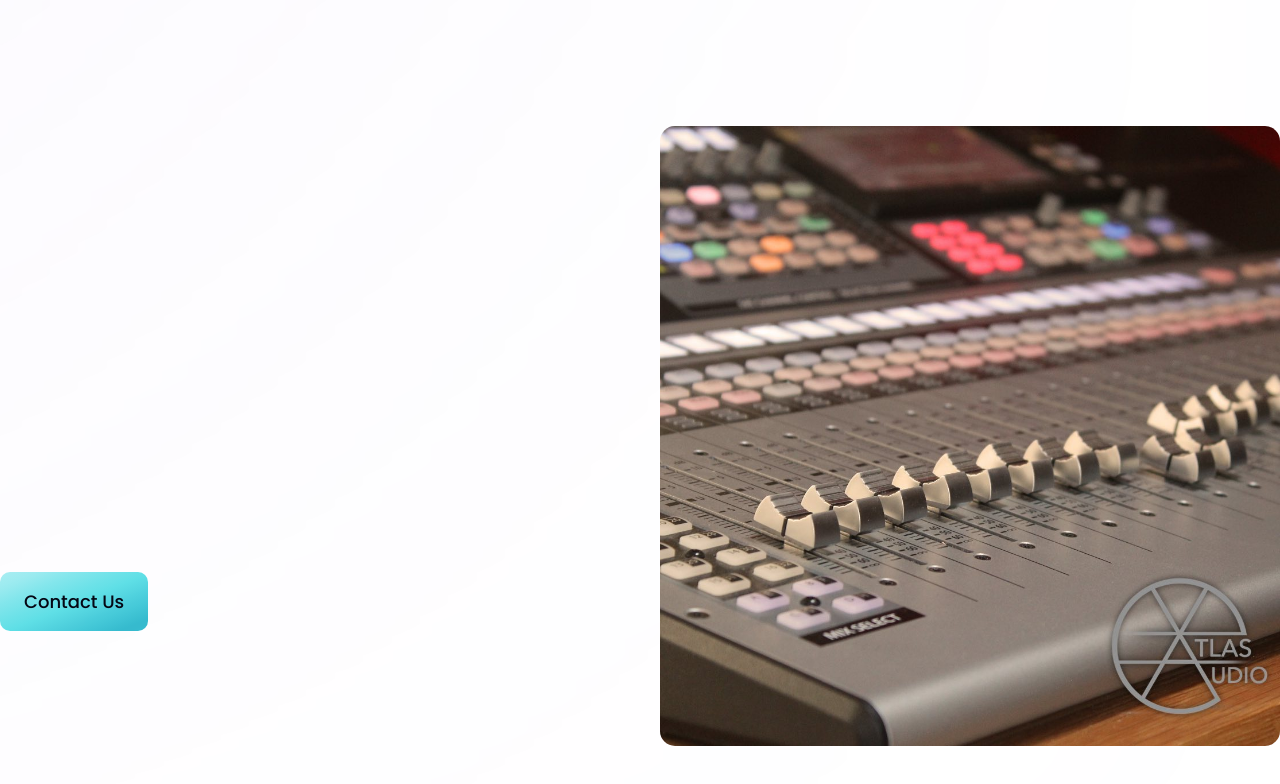
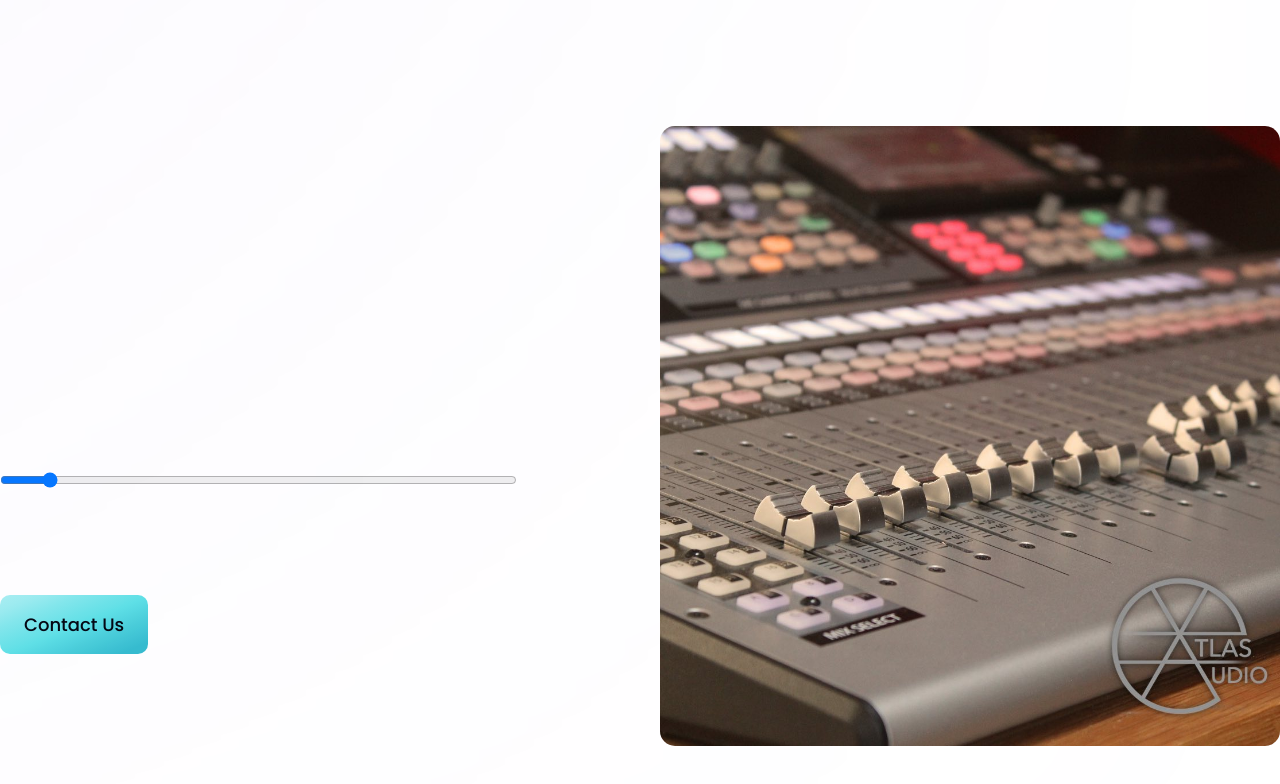
Before and after one commit to Norman-Ben/atlas_audio_website, a Next.js app: page /components/WhatWeDo in a window 1280 px wide. Shown: the part 1434-2218 px from the top of the page. Built offline with nearby package versions, Linux system fonts and the light colour scheme.

Commit message:
add basic PricingSlider component (no state yet)

```diff
--- /dev/null
+++ b/pages/components/PricingSlider.js
@@ -0,0 +1,22 @@
+import React from 'react';
+import styles, { layout } from '../style';
+import ContactUsButton from './ContactUsButton';
+
+export default function PricingSlider() {
+  return (
+    <div className="w-full md:w-5/6 my-10">
+      <input
+        type="range"
+        min={0}
+        max={60}
+        step={5}
+        value={5}
+        className="w-full"
+      ></input>
+      <p className={`${styles.paragraph}`}>Minutes:</p>
+      <p className={`${styles.paragraph}`}>Price:</p>
+
+      <ContactUsButton styles={'my-10'} />
+    </div>
+  );
+}
--- a/pages/components/WhatWeDo.js
+++ b/pages/components/WhatWeDo.js
@@ -1,7 +1,7 @@
 import React from 'react';
 import styles, { layout } from '../style';
-import ContactUsButton from './ContactUsButton';
 import Image from 'next/future/image';
+import PricingSlider from './PricingSlider';
 
 export default function WhatWeDo() {
   return (
@@ -63,7 +63,7 @@ export default function WhatWeDo() {
             your needs and budget. Please use the slider below for a quote based
             on total length of composition(s) required.
           </p>
-          <ContactUsButton styles="mt-10" />
+          <PricingSlider />
         </div>
 
         <div className={`${layout.sectionImg}`}>
```
